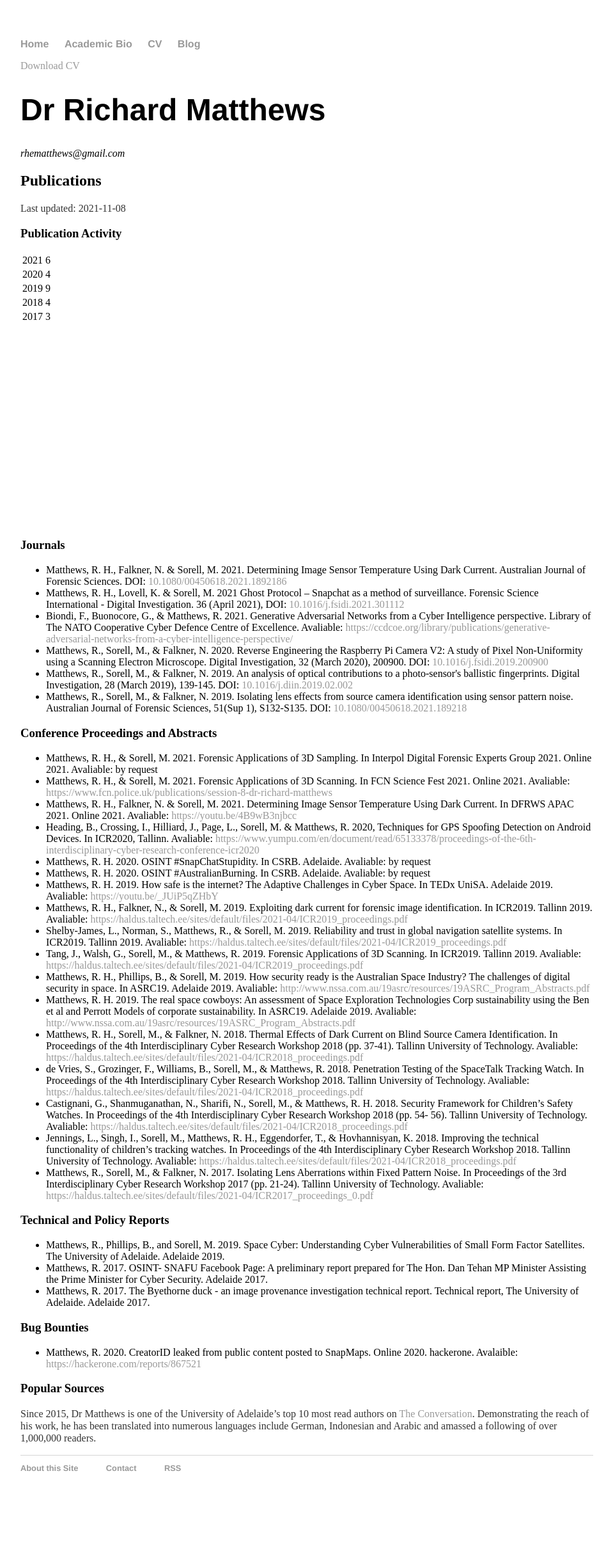
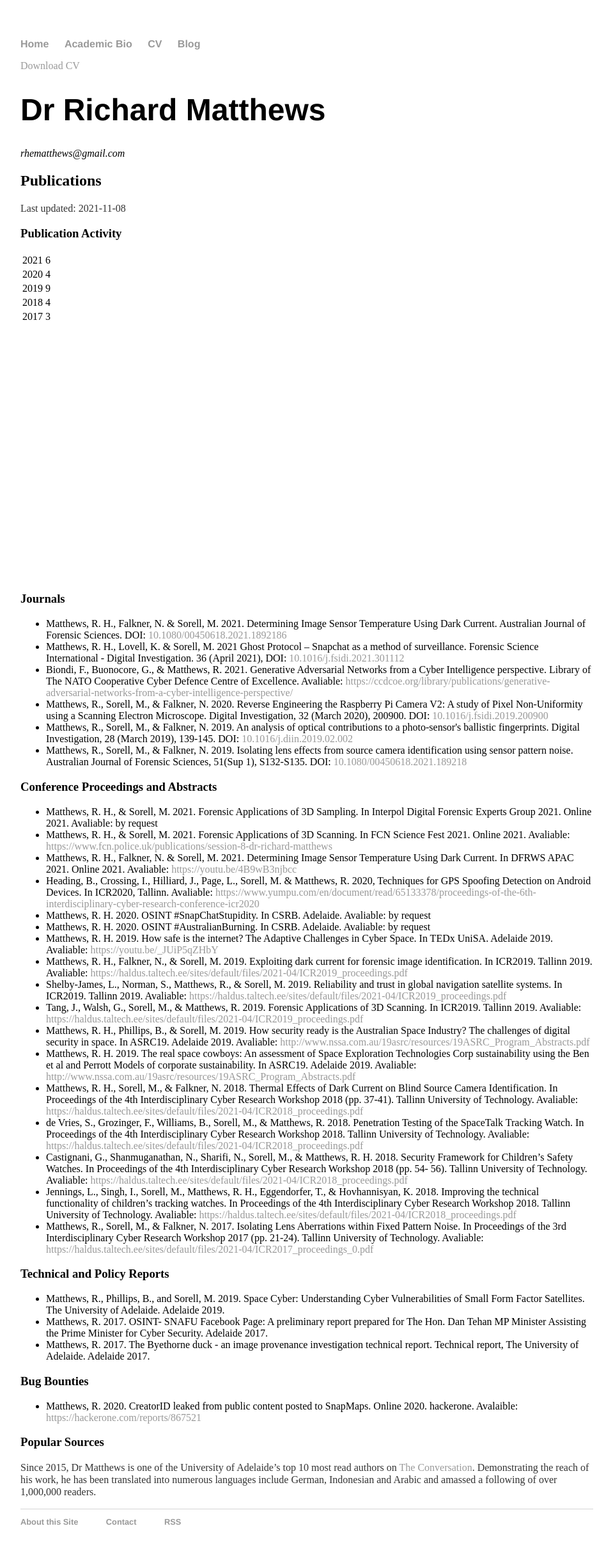
Before and after one commit to rhematt/rhematt.github.io, a Jekyll site: the page built from cv/index.html, in a window 1280 px wide. Shown: the whole page at 64% size, without its empty margins (160-1119 px from the left). Built offline with Jekyll 4.4.1, drawn with Linux system fonts in a browser that asks for light colours; before the commit the page ends 2362 px from its top, so only the background shows below that.

Commit message:
Update index.html
Java script changes

```diff
--- a/cv/index.html
+++ b/cv/index.html
@@ -22,7 +22,7 @@
 		<tr><td>2017</td><td>3</td></tr>
 	</table>
 
-	<div id="container" style="min-width: 300px; height: 300px; margin: 1em"></div>
+	<div id="container" style="width:100%; height:400px;"></div>
 	<script>
 		$(document.addEventListener('DOMContentLoaded', function () {
         		const chart = Highcharts.chart('container', {
```
